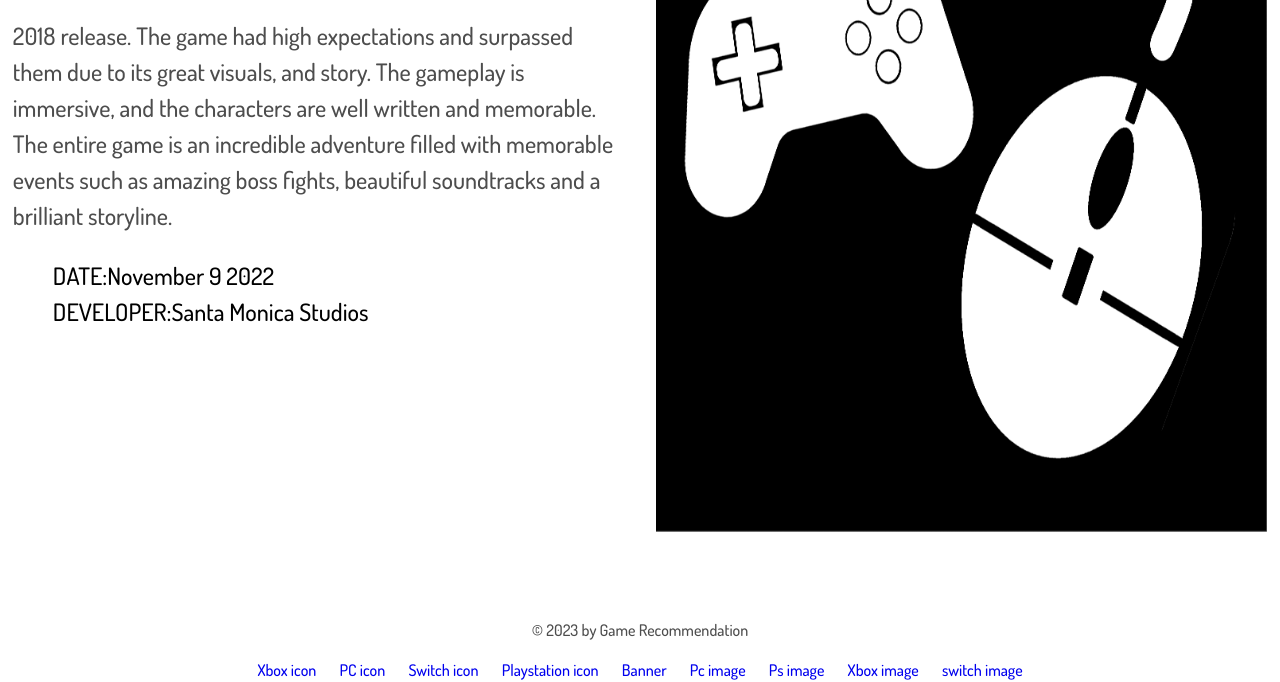
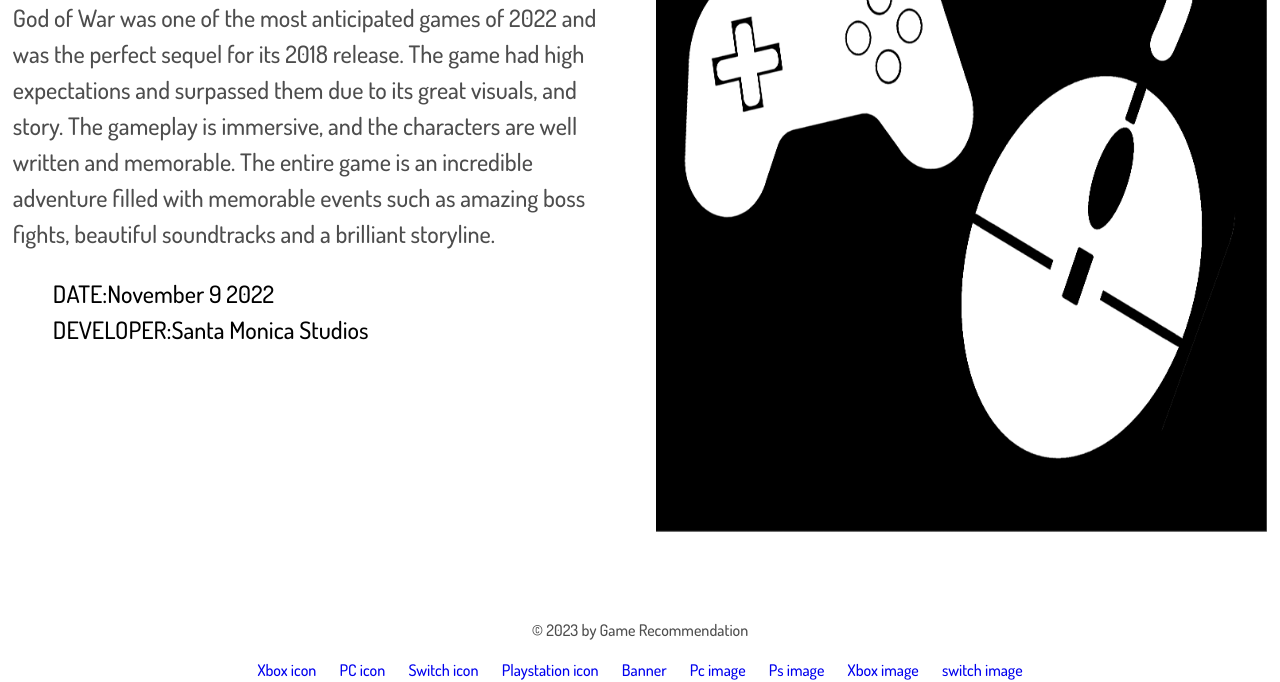
Before and after one commit to FidelAP-19/game-recommendations-saas, an Eleventy site: page src/God of War:Ragnarok.md in a window 1280 px wide. Shown: the part 384-1066 px from the top of the page. Built offline with nearby package versions, Linux system fonts and the light colour scheme; Eleventy itself is replaced by a stand-in of ours; files that its build step writes are made by us from their sources.

Commit message:
commit changes to god of war text

```diff
--- a/src/God of War:Ragnarok.md
+++ b/src/God of War:Ragnarok.md
@@ -13,7 +13,7 @@ pageClass: home
         <article class="card-m">
             <div class="card__content-m">
                 <h2 class="card__text-m">God of War:Ragnarok</h2>
-              <p class="card__text-m">2018 release. The game had high expectations and surpassed them due to its great visuals, and story. The gameplay is immersive, and the characters are well written and memorable. The entire game is an incredible adventure filled with memorable events such as amazing boss fights, beautiful soundtracks and a brilliant storyline.</p>
+              <p class="card__text-m">God of War was one of the most anticipated games of 2022 and was the perfect sequel for its 2018 release. The game had high expectations and surpassed them due to its great visuals, and story. The gameplay is immersive, and the characters are well written and memorable. The entire game is an incredible adventure filled with memorable events such as amazing boss fights, beautiful soundtracks and a brilliant storyline.</p>
               <ul>
                 <li>DATE:November 9 2022</li>
                 <li>DEVELOPER:Santa Monica Studios</li>
```
